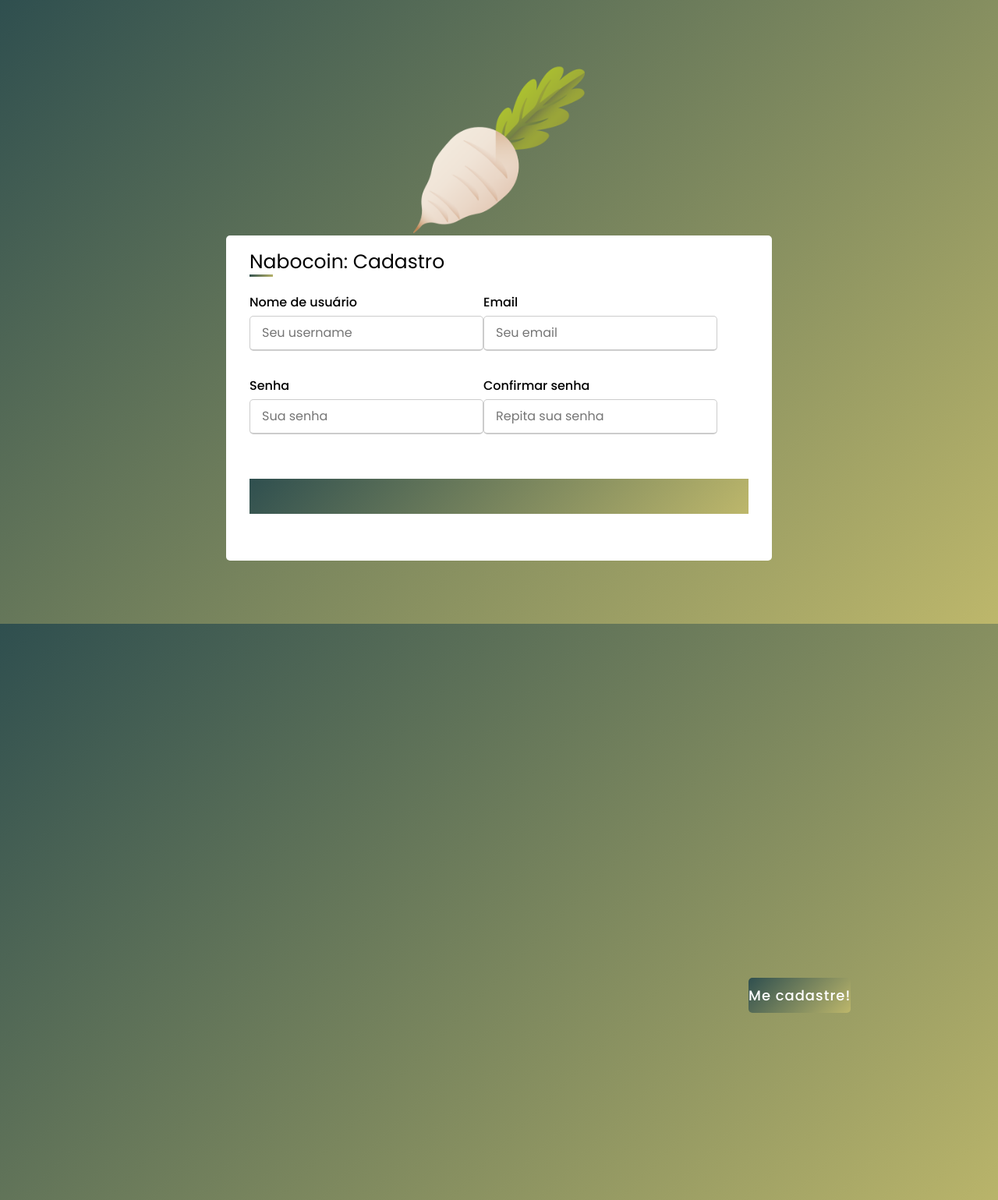
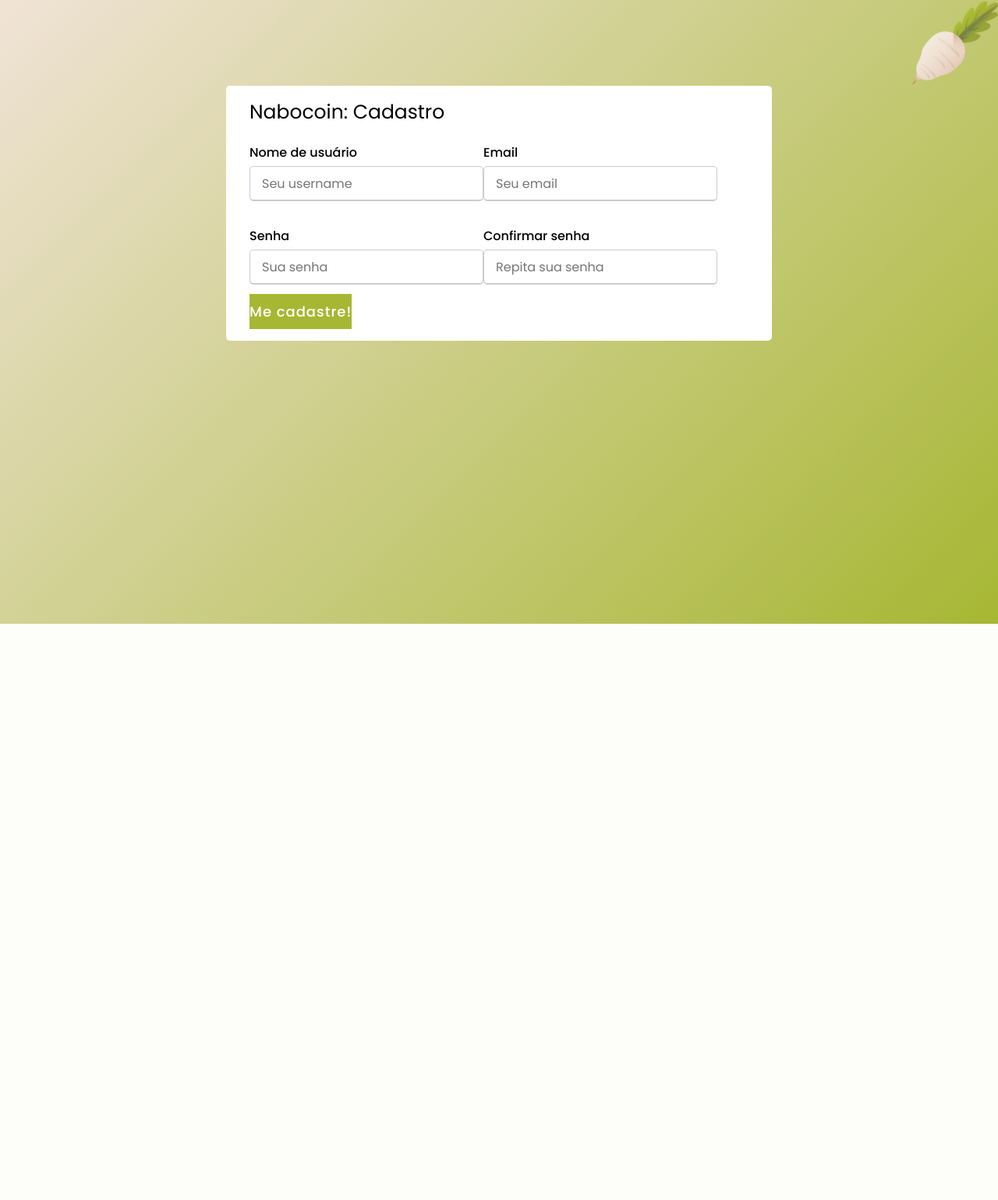
Before and after one commit to joaovillaca/NaboCoin, a Flask app: page /register in a window 1280 px wide; the page is wider, and only the part inside the window is pictured. Shown: the top 1539 px of that part at 78% size. After the commit the page ends 800 px from the top of that part, so only its background shows below. Run offline with Flask 2, Linux system fonts and the light colour scheme; parts of the project's set-up code (start-up, migrations or seed data) failed here and were passed over.

Commit message:
changed html and css for register form

```diff
--- a/application/main.py
+++ b/application/main.py
@@ -1,4 +1,3 @@
-from flask.wrappers import JSONMixin
 from application import app
 from application.blockchain import blockchain
 from flask import render_template, redirect, url_for, request, session, flash
--- a/application/static/register.css
+++ b/application/static/register.css
@@ -7,11 +7,19 @@
 }
 
 body{
-    display: flex;
     height: 100vh;
     justify-content: center;
     align-items: center;
-    background:  linear-gradient(135deg, darkslategray, darkkhaki);
+    background:  linear-gradient(-45deg, rgb(166,183,51), rgb(240,227,214));
+}
+
+.left-upper-img{
+    text-align: "right";
+}
+
+.parent {
+    display: grid;
+    place-items: center;
 }
 
 .container{
@@ -35,7 +43,7 @@ body{
     bottom: 0;
     height: 3px;
     width: 30px;
-    background: linear-gradient(135deg, darkslategray, darkkhaki);
+    /* background: linear-gradient(135deg, rgb(166,183,51), rgb(240,227,214)); */
 }
 
 .container form .user-details{
@@ -75,14 +83,15 @@ form .user-details .input-box{
 
 form .button{
     height: 45px;
-    margin: 45px 0;
+    margin: 0px;
     outline: none;
-    background: linear-gradient(135deg, darkslategray, darkkhaki);
+    /* background: linear-gradient(135deg, rgb(166,183,51), rgb(240,227,214)); */
+    background: rgb(166,183,51);
 }
 
 form .button input{
     height: 100%;
-    margin: 100%;
+    margin: 0;
     outline: none;
     color: #fff;
     border: none;
@@ -90,11 +99,13 @@ form .button input{
     font-weight: 500;
     border-radius: 5px;
     letter-spacing: 1px;
-    background: linear-gradient(135deg, darkslategray, darkkhaki);
+    /* background: linear-gradient(135deg, rgb(166,183,51), rgb(240,227,214)); */
+    background: rgb(166,183,51);
 }
 
 form .button input:hover{
-    background: linear-gradient(-135deg, darkslategray, darkkhaki);
+    /* background: linear-gradient(-135deg, rgb(166,183,51), rgb(240,227,214)); */
+    background: rgb(125,139,66);
 }
 
 @media (max-width: 584px){
--- a/application/templates/forms.html
+++ b/application/templates/forms.html
@@ -8,7 +8,10 @@
         <meta name="viewport" content="width=device-width, initial scale=1.0">
     </head>
     <body>
-        <div style="text-align: center;"><img src="../static/img/icon.png" width="220" height="220"></div>
+        <div style="text-align: right">
+            <img src="../static/img/icon.png" width="110" height="110">
+        </div>
+        <div class="parent">
             <div class="container">
                 <div class="title">Nabocoin: Cadastro</div>
                 <form action="#">
@@ -29,11 +32,12 @@
                             <span class="details">Confirmar senha</span>
                             <input type="password" placeholder="Repita sua senha" required>
                         </div>
-                </div>
                         <div class="button">
                             <input type="submit" value="Me cadastre!">
                         </div>
+                    </div>
                 </form>
+            </div>
         </div>
     </body>
 </hmtl>
--- a/application/templates/register.html
+++ b/application/templates/register.html
@@ -34,6 +34,7 @@
         {{ render_field(form.confirm) }}
         {{ render_field(form.accept_tos) }}
     </dl>
+	teste
     <input style="font-family: Arial" type=submit value="Me cadastre!">
     </form>
 	</center>
```
Lines whose indentation alone changed are shown as unchanged.
